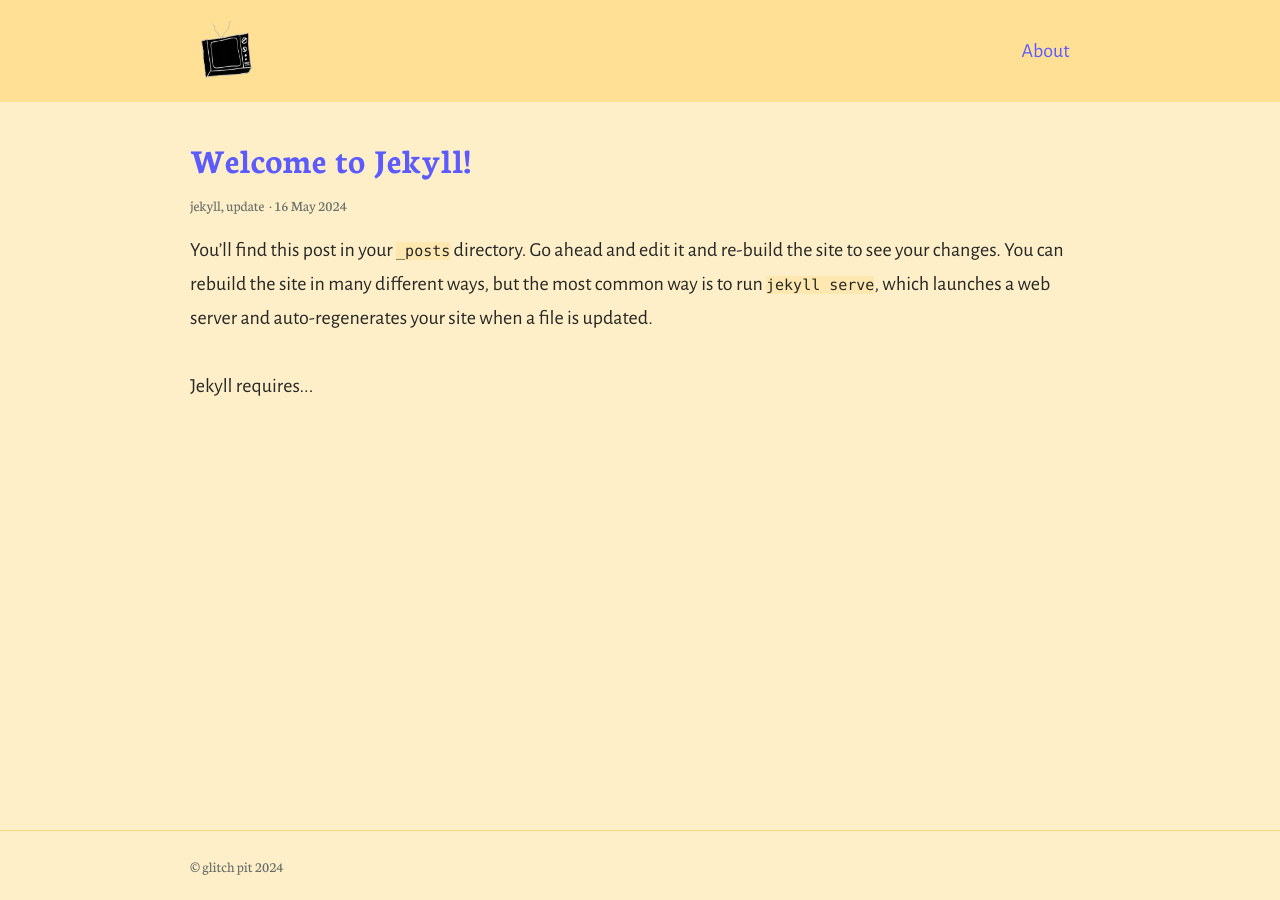
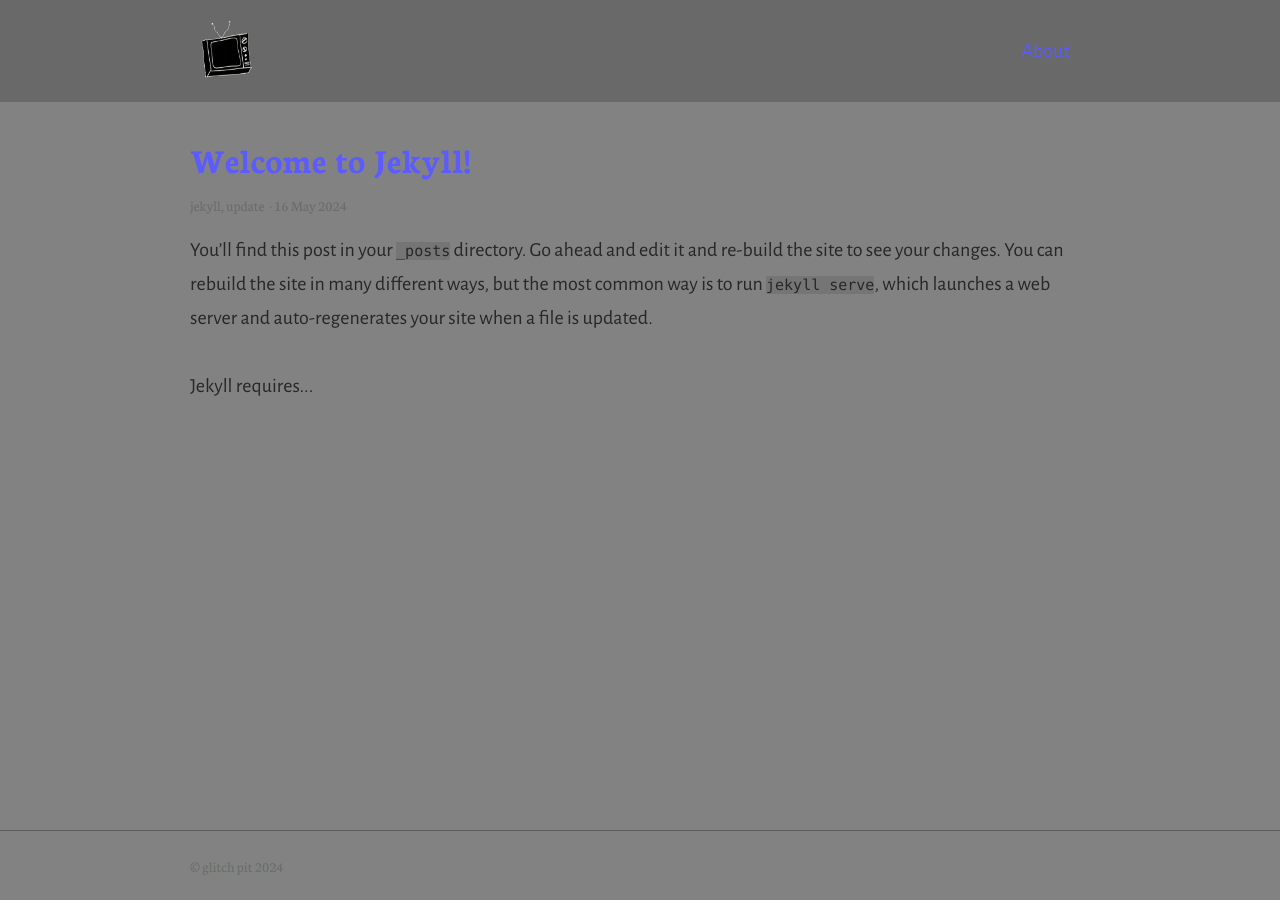
Before and after one commit to glitchpit/glitchpit.github.io, a Jekyll site: the page built from index.markdown, in a window 1280 px wide. Built offline with Jekyll 4.4.1, drawn with Linux system fonts in a browser that asks for light colours.

Commit message:
Update _colors.scss

```diff
--- a/_sass/_colors.scss
+++ b/_sass/_colors.scss
@@ -6,5 +6,5 @@ $hoverColour: darken($linkColour, 10%);
 $captionColour: lighten($headingColour, 40%);
 $white: #fff;
 
-$backgroundColour: #ffefc8;
+$backgroundColour: #828282;
 $codeBackgroundColour: darken($backgroundColour, 5%);
```
